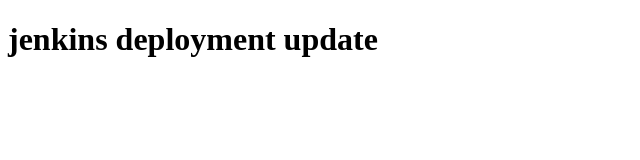
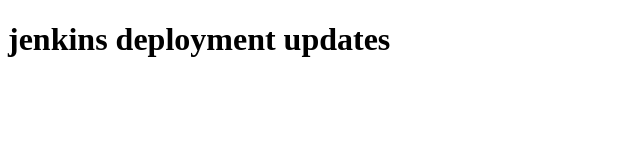
Before and after one commit to navyamiriyala/jenkins, a plain HTML site: page index.html in a window 1280 px wide. Shown: the full height of the page, 0-640 px from the left. Drawn offline with Linux system fonts and the light colour scheme.

Commit message:
Update index.html

```diff
--- a/index.html
+++ b/index.html
@@ -2,7 +2,7 @@
 <html>
 <body>
 
-<h1>jenkins deployment update</h1>
+<h1>jenkins deployment updates</h1>
 
 
 </body>
```
